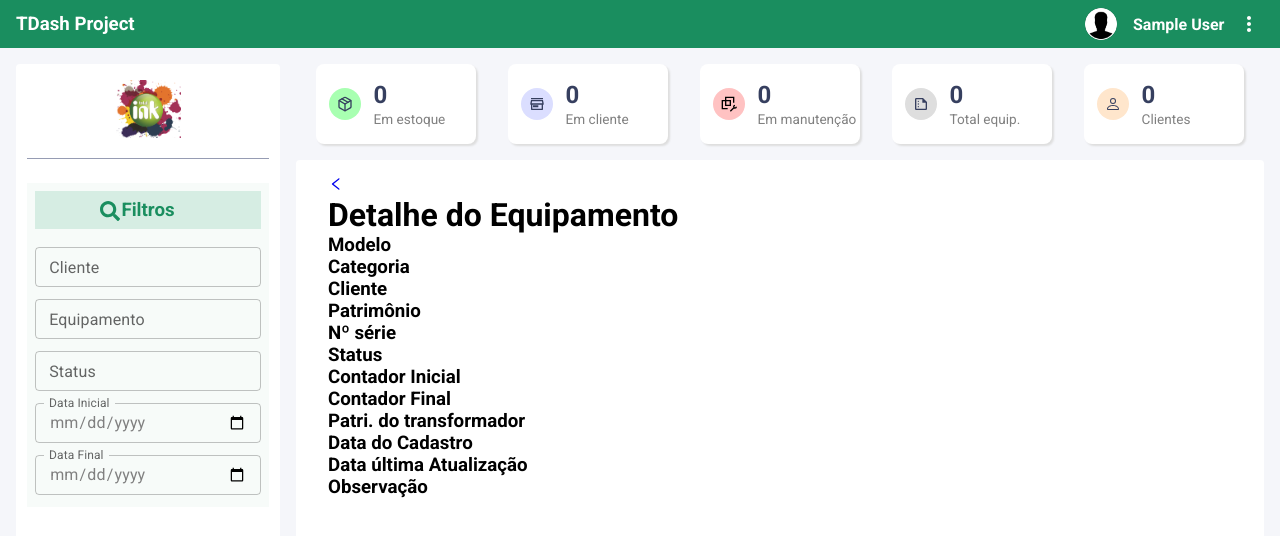
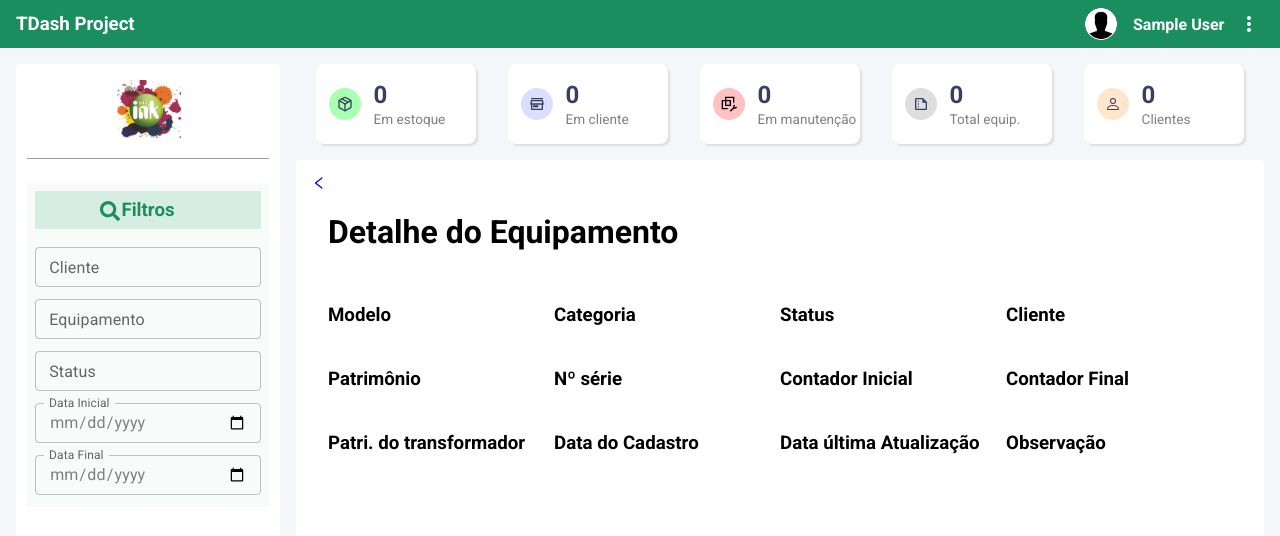
Before and after one commit to diegonacif/tdash, a React (Create React App) app: page /equipamento/1 in a window 1280 px wide. Shown: the top 536 px of the page. Built offline with nearby package versions, Linux system fonts and the light colour scheme; no server answers; sample sign-in values are in the browser's storage.

Commit message:
estilizacao grid showproduct

```diff
--- a/src/pages/CreateEquipment/index.tsx
+++ b/src/pages/CreateEquipment/index.tsx
@@ -5,10 +5,10 @@ import { Sidebar } from '../../components/Sidebar';
 import { Summary } from "../../components/Summary";
 import { useEquipments } from '../../hooks/listEquipments';
 import { api } from '../../services/api';
-import { Container, Content, Form } from "./styles";
 import { AiOutlineLeft } from 'react-icons/ai'
 import { Link } from 'react-router-dom';
 
+import { Container, Content, Form } from './styles';
 
 
 interface Category {
@@ -101,14 +101,13 @@ export const CreateProduct = () => {
       <Summary />
       <Content>
 
-
         <Link to="/dashboard"> <AiOutlineLeft /> </Link>
 
         <Form onSubmit={handleCreateNewEquipment} >
 
           <h2>Cadastrar equipamento</h2>
 
-          <div className="row1">
+          <div className="modelRow">
             <div className="modelo">
               <TextField
                 required
@@ -121,12 +120,9 @@ export const CreateProduct = () => {
                 onChange={event => setDescription(event.target.value)}
               />
             </div>
-
           </div>
 
-
           <div className="row2">
-
             <div className="tombo">
               <TextField
                 required
@@ -139,7 +135,6 @@ export const CreateProduct = () => {
                 color="success"
                 onChange={event => setPatrimony((event.target.value))}
               />
-
             </div>
 
 
@@ -154,14 +149,12 @@ export const CreateProduct = () => {
                 color="success"
                 onChange={event => setSupply(event.target.value)}
               />
-
             </div>
 
           </div>
 
 
           <div className="row2">
-
             <div className="transformado">
               <TextField
                 type="number"
@@ -173,7 +166,6 @@ export const CreateProduct = () => {
                 color="success"
                 onChange={event => setTransformer((event.target.value))}
               />
-
             </div>
 
             <div className="serie">
@@ -187,16 +179,10 @@ export const CreateProduct = () => {
                 color="success"
                 onChange={event => setSerial(event.target.value)}
               />
-
             </div>
-
           </div>
 
-          <div />
-
-
           <div className="categoria">
-
             <select onChange={event => setCategory_id(event.target.value)} value={category_id} required>
               <option value="">Categoria</option>
               {categories.map((category) => (
@@ -225,7 +211,6 @@ export const CreateProduct = () => {
                 color="success"
                 onChange={event => setCount_initial((event.target.value))}
               />
-
             </div>
 
 
--- a/src/pages/CreateEquipment/styles.ts
+++ b/src/pages/CreateEquipment/styles.ts
@@ -23,25 +23,15 @@ export const Content = styled.div`
   padding: 1rem 2rem;
   background-color: var(--shape);
   border-radius: 4px;
-
-
 `;
 
-export const Form = styled.form`
-  .row1 {
+export const Form = styled.div`
+  .modelRow {
     display: flex;
     flex-direction: row;
-    gap: 1rem;
 
     .modelo {
       width: 70%;
-        .css-4mzek5-MuiFormControl-root-MuiTextField-root {
-          width: 100%;
-        }
-      }
-
-      .fabricante {
-        width: 30%;
       .css-4mzek5-MuiFormControl-root-MuiTextField-root {
         width: 100%;
       }
@@ -74,7 +64,7 @@ export const Form = styled.form`
     margin-bottom: 1.5rem;
   }
 
-  /* input {
+  input {
     width: 100%;
     padding: 0 1.5rem;
     height: 4rem;
@@ -93,7 +83,7 @@ export const Form = styled.form`
     & + input {
       margin-top: 1rem;
     }
-  } */
+  }
 
   .buttonContainer {
     display: flex;
--- a/src/pages/ShowProduct/index.tsx
+++ b/src/pages/ShowProduct/index.tsx
@@ -53,62 +53,62 @@ export const ShowProduct = (props: any) => {
 
         <h1>Detalhe do Equipamento</h1>
 
-        <div>
-          <h3> Modelo </h3>
+        <div className="showModel">
+          <h3>Modelo</h3>
           <span>{equipment?.description}</span>
         </div>
-        <div>
-          <h3> Categoria </h3>
+        <div className="showCategory">
+          <h3>Categoria</h3>
           <span>{equipment?.category.name}</span>
         </div>
-        <div>
-          <h3> Cliente </h3>
+        <div className="showStatus">
+          <h3>Status</h3>
+          <span >{equipment?.status}</span>
+        </div>
+        <div className="showClient">
+          <h3>Cliente</h3>
           <span>{equipment?.customer.name}</span>
         </div>
 
-        <div>
-          <h3> Patrimônio </h3>
+        <div className="showPatrimony">
+          <h3>Patrimônio</h3>
           <span>{equipment?.patrimony}</span>
         </div>
 
-        <div>
-          <h3> Nº série </h3>
+        <div className="showSerialNumber">
+          <h3>Nº série</h3>
           <span>{equipment?.supply}</span>
         </div>
 
-        <div>
-          <h3> Status </h3>
-          <span >{equipment?.status}</span>
-        </div>
 
-        <div>
-          <h3> Contador Inicial </h3>
+        <div className="showInitialCounter">
+          <h3>Contador Inicial</h3>
           <span>{equipment?.count_initial}</span>
         </div>
 
-        <div>
-          <h3> Contador Final </h3>
+        <div className="showFinalCounter">
+          <h3>Contador Final</h3>
           <span>{equipment?.count_final}</span>
         </div>
 
-        <div>
-          <h3> Patri. do transformador  </h3>
+        <div className="showTransformerPatrimony">
+          <h3>Patri. do transformador</h3>
           <span>{equipment?.transformer}</span>
         </div>
 
-        <div>
-          <h3> Data do Cadastro</h3>
+        <div className="showCreatedAt">
+          <h3>Data do Cadastro</h3>
           <span>{equipment?.created_at}</span>
         </div>
 
 
-        <div>
-          <h3> Data última Atualização</h3>
+        <div className="showUpdatedAt">
+          <h3>Data última Atualização</h3>
           <span>{equipment?.updated_at}</span>
         </div>
 
-        <div>
-          <h3> Observação</h3>
+        <div className="showObs">
+          <h3>Observação</h3>
           <span>{equipment?.obs}</span>
         </div>
 
--- a/src/pages/ShowProduct/styles.ts
+++ b/src/pages/ShowProduct/styles.ts
@@ -17,14 +17,32 @@ export const Container = styled.div`
 
 `;
 export const Content = styled.div`
- max-width: 100%;
+  position: relative;
+  max-width: 100%;
   min-width: 700px;
   margin: 0 1rem 0 0;
   padding: 1rem 2rem;
   background-color: var(--shape);
   border-radius: 4px;
 
+  display: grid;
 
+  grid-template-columns: repeat(4, 25%);
+  grid-template-rows: repeat(7, 3rem);
+  grid-auto-flow: row;
+  grid-row-gap: 1rem;
+
+  h1 {
+    grid-column-start: span 4;
+    grid-row-start: span 2;
+    align-self: center;
+  }
+
+  a {
+    position: absolute;
+    top: 15px;
+    left: 15px;
+  }
 
 
 `;
```
Lines whose indentation alone changed are shown as unchanged.
